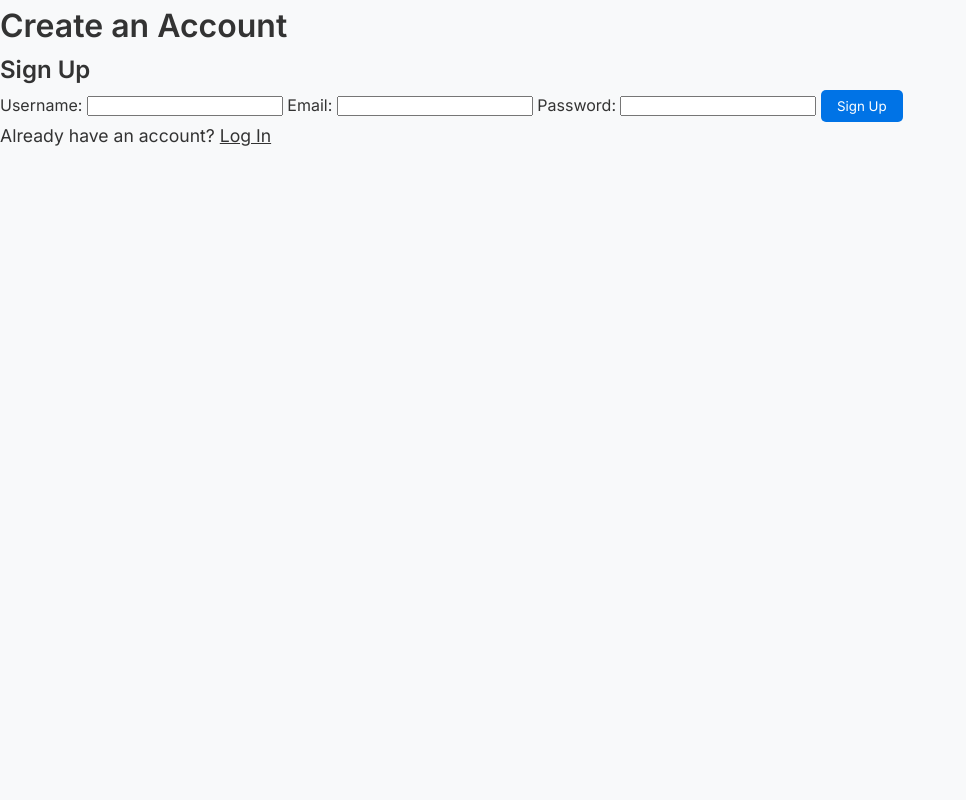
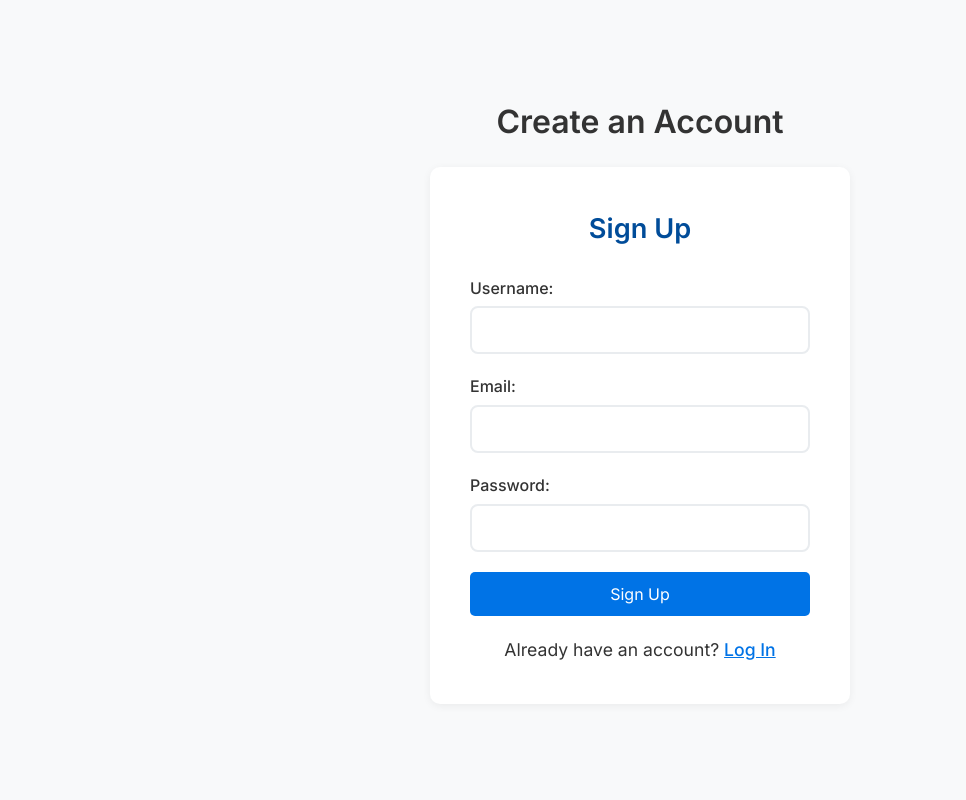
Before and after one commit to mohammed-alhanjouri/e-news, a PHP site: page /signup.php in a window 1280 px wide. Shown: the whole page, without its empty margins (0-966 px from the left). Run offline with PHP 8.4, Linux system fonts and the light colour scheme.

Commit message:
Login & Signup Page Style

```diff
--- a/assets/styles.css
+++ b/assets/styles.css
@@ -174,6 +174,7 @@ header {
 .auth-buttons {
     display: flex;
     gap: 10px;
+    align-items: center;
 }
 .auth-buttons button {
     font-size: 1rem;
@@ -1251,3 +1252,62 @@ footer h3{
         margin-bottom: 0;
     }
 }
+
+
+/* Login & Signup Page Style */
+.auth-container {
+    display: flex;
+    flex-direction: column;
+    justify-content: center;
+    align-items: center;
+    gap: 20px;
+    height: 100vh;
+    background-color: var(--bg-color);
+}
+.auth-form {
+    background: white;
+    padding: 40px;
+    border-radius: 10px;
+    box-shadow: var(--shadow);
+    width: 100%;
+    max-width: 420px;
+    text-align: center;
+}
+.auth-form h2 {
+    margin-bottom: 25px;
+    color: var(--primary-color);
+    font-size: 1.7rem;
+}
+.auth-form label {
+    display: block;
+    text-align: left;
+    margin-bottom: 5px;
+    font-weight: 500;
+    font-size: 1rem;
+    color: var(--text-color);
+}
+.auth-form input {
+    width: 100%;
+    padding: 12px;
+    margin-bottom: 20px;
+    border: 2px solid var(--border-color);
+    border-radius: 8px;
+    font-size: 1rem;
+    transition: border-color 0.3s ease;
+}
+.auth-form input:focus {
+    border-color: var(--secondary-color);
+    outline: none;
+}
+.auth-form button {
+    width: 100%;
+    padding: 12px;
+    font-size: 1rem;
+}
+.auth-form p {
+    margin-top: 20px;
+}
+.auth-form a {
+    color: var(--secondary-color);
+    font-weight: 500;
+}
```
